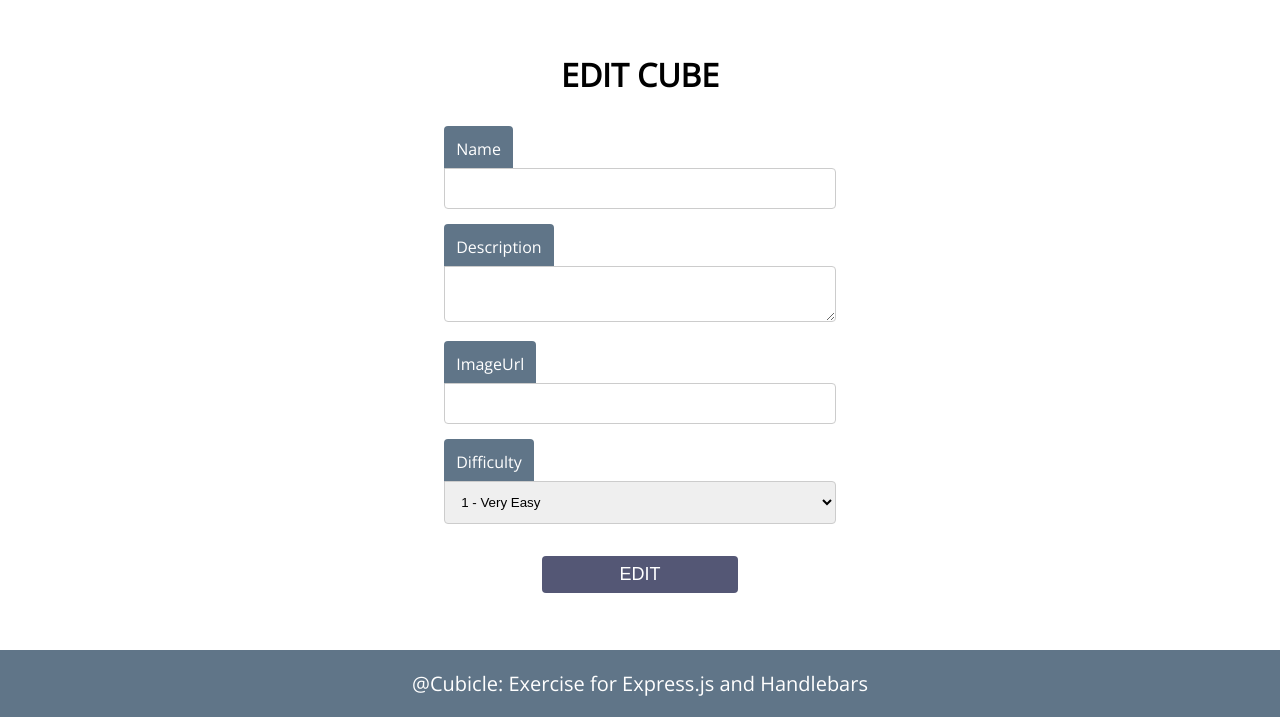
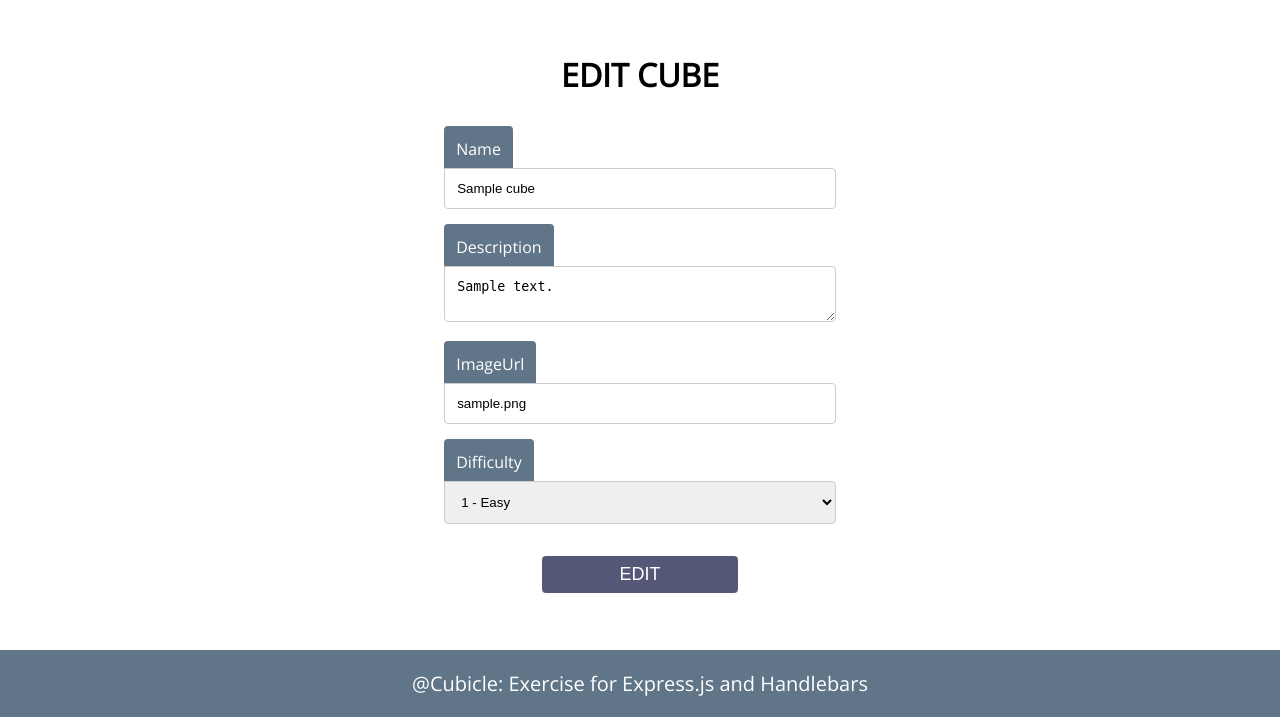
Before and after one commit to oynaT/JSWeb, a Node server app: page /cubes/600000000000000000000001/edit in a window 1280 px wide. Shown: the part 112-829 px from the top of the page. Run offline with Node 20, Linux system fonts and the light colour scheme; tables that the repository leaves empty hold one stand-in row (values such as "Sample post"); some libraries are stand-ins or nearby versions.

Commit message:
add util for generarion of options, map edit and delete template to real data

```diff
--- a/Session-and-Authentication-Workshop/Workshop-Cubicle - Part 3/src/controllers/cubeController.js
+++ b/Session-and-Authentication-Workshop/Workshop-Cubicle - Part 3/src/controllers/cubeController.js
@@ -1,6 +1,7 @@
 const router = require("express").Router();
 const cubeService = require("../services/cubeService");
 const accessoryService = require("../services/accessoryService");
+const {difficultyLevelOptionsViewData} = require("../utils/viewData")
 
 router.get("/create", (req, res) => {
     //console.log(cubeService.getAll());
@@ -66,17 +67,27 @@ router.post("/:cubeId/attach-accessory", async (req, res) => {
     res.redirect(`/cubes/${cubeId}/details`);
 });
 
-router.get("/:cubeId/edit", (req, res) => {
+router.get("/:cubeId/edit", async (req, res) => {
     //console.log(cubeService.getAll());
+    const {cubeId} = req.params;
+    const cube = await  cubeService.getSingleCube(cubeId).lean();
 
-    res.render("cube/edit");
+    //! This should be implemented everywhere for safetiness!
+    // if (cube.owner?.toString() !== req.user._id) {
+    //     return res.redirect("/404");
+    // }
+
+    const opitons = difficultyLevelOptionsViewData(cube.difficultyLevel);
+    res.render("cube/edit", {cube, opitons});
 });
 
 
-router.get("/:cubeId/delete", (req, res) => {
-    //console.log(cubeService.getAll());
+router.get("/:cubeId/delete", async(req, res) => {
+    const {cubeId} = req.params;
+    const cube = await  cubeService.getSingleCube(cubeId).lean();
+    const opitons = difficultyLevelOptionsViewData(cube.difficultyLevel);
 
-    res.render("cube/delete");
+    res.render("cube/delete", {cube, opitons});
 });
 
 
--- /dev/null
+++ b/Session-and-Authentication-Workshop/Workshop-Cubicle - Part 3/src/utils/viewData.js
@@ -0,0 +1,20 @@
+exports.difficultyLevelOptionsViewData = (difficultyLevel) => {
+    const titles = [
+      "Easy",
+      "Medium (Standard 3x3)",
+      "Intermediate",
+      "Expert",
+      "Hardcore",
+    ];
+
+    const options = titles.map((title, index) => {
+      const value = index + 1;
+      return {
+        title: `${value} - ${title}`,
+        value,
+        selected: Number(difficultyLevel) === value,
+      };
+    });
+
+    return options;
+  };
--- a/Session-and-Authentication-Workshop/Workshop-Cubicle - Part 3/src/views/cube/edit.hbs
+++ b/Session-and-Authentication-Workshop/Workshop-Cubicle - Part 3/src/views/cube/edit.hbs
@@ -3,19 +3,16 @@
             <div class="form">
                 <form method="POST">
                     <label for="name">Name</label>
-                    <input type="text" id="name" name="name" value="">
+                    <input type="text" id="name" name="name" value="{{cube.name}}">
                     <label for="description">Description</label>
-                    <textarea id="description" name="description"></textarea>
+                    <textarea id="description" name="description">{{cube.description}}</textarea>
                     <label for="image">ImageUrl</label>
-                    <input type="text" id="image" name="imageUrl" value="">
+                    <input type="text" id="image" name="imageUrl" value="{{cube.imageUrl}}">
                     <label for="difficulty">Difficulty</label>
                     <select id="difficulty" name="difficultyLevel" />
-                    <option value="1">1 - Very Easy</option>
-                    <option value="2">2 - Easy</option>
-                    <option value="3">3 - Medium (Standard 3x3)</option>
-                    <option value="4">4 - Intermediate</option>
-                    <option value="5">5 - Expert</option>
-                    <option value="6">6 - Hardcore</option>
+                    {{#each opitons}}
+                    <option value="{{value}}" {{#if selected}}selected{{/if}}>{{title}}</option>
+                    {{/each}}
                     </select>
                     <input type="submit" value="Edit">
                 </form>
```
Also changed, not shown: Session-and-Authentication-Workshop/Workshop-Cubicle - Part 3/src/views/cube/delete.hbs (+6 -9 lines).
